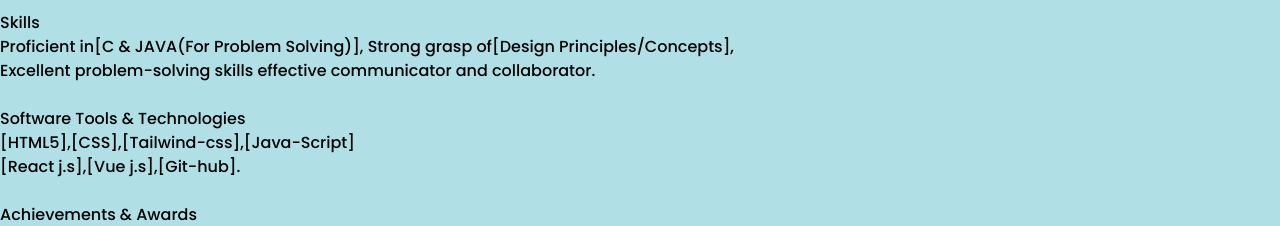
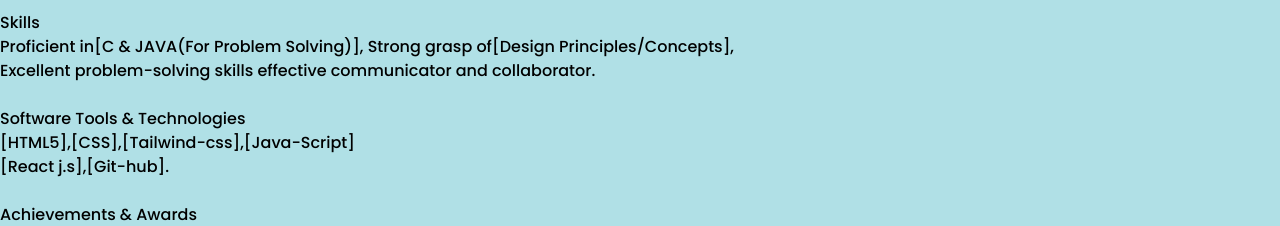
Before and after one commit to Aman5685/Portfolio_Page, a React (Vite) app: page / in a window 1280 px wide. Shown: the part 4200-4426 px from the top of the page. Built offline with nearby package versions, Linux system fonts and the light colour scheme.

Commit message:
Update About.jsx
Done

```diff
--- a/src/Components/About.jsx
+++ b/src/Components/About.jsx
@@ -29,7 +29,7 @@
        <p>
         [HTML5],[CSS],[Tailwind-css],[Java-Script]
         <br />
-        [React j.s],[Vue j.s],[Git-hub].
+        [React j.s],[Git-hub].
        </p>
        <br />
        <h1 className="text-green-500 text-2xl underline font-semibold">Achievements & Awards</h1>
```
